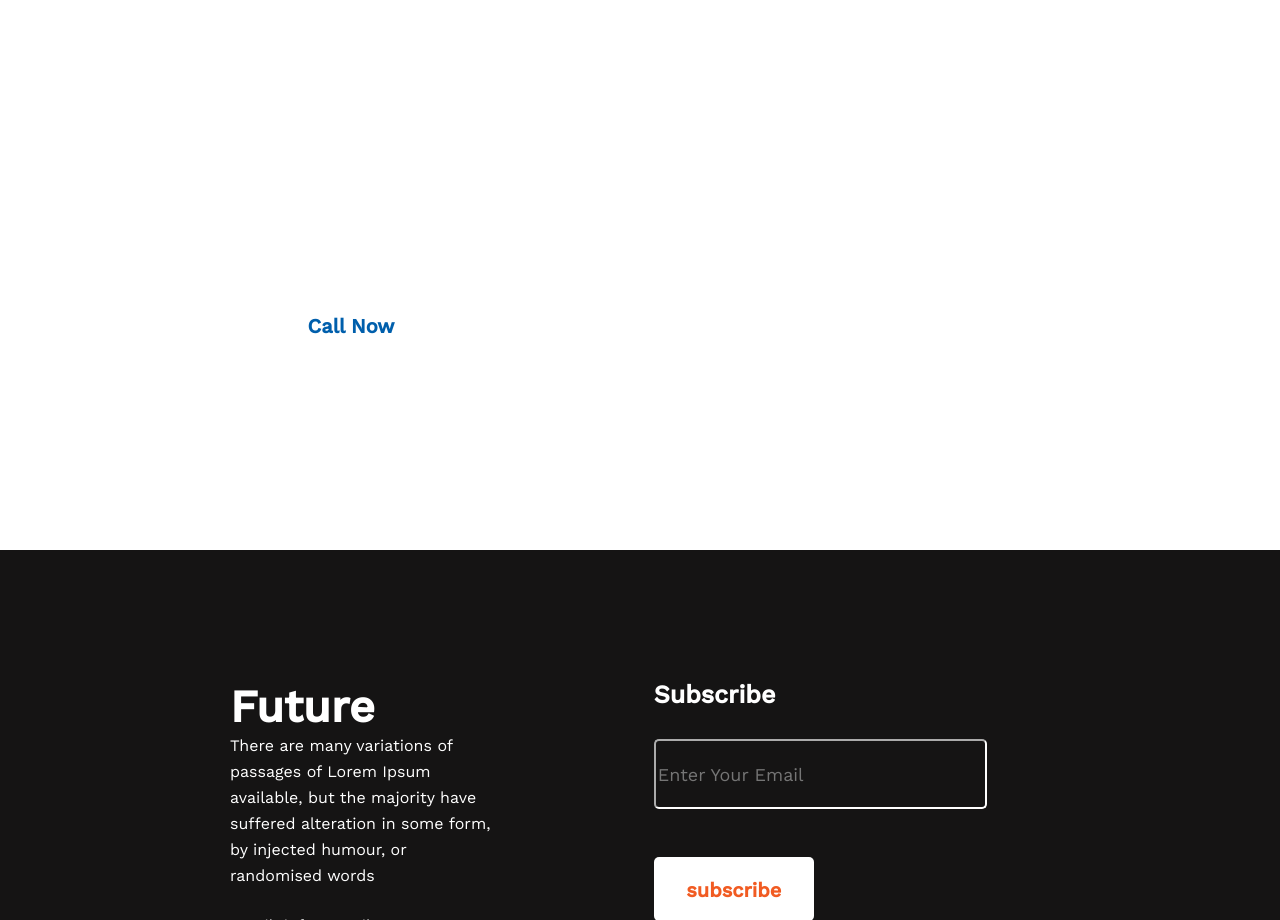
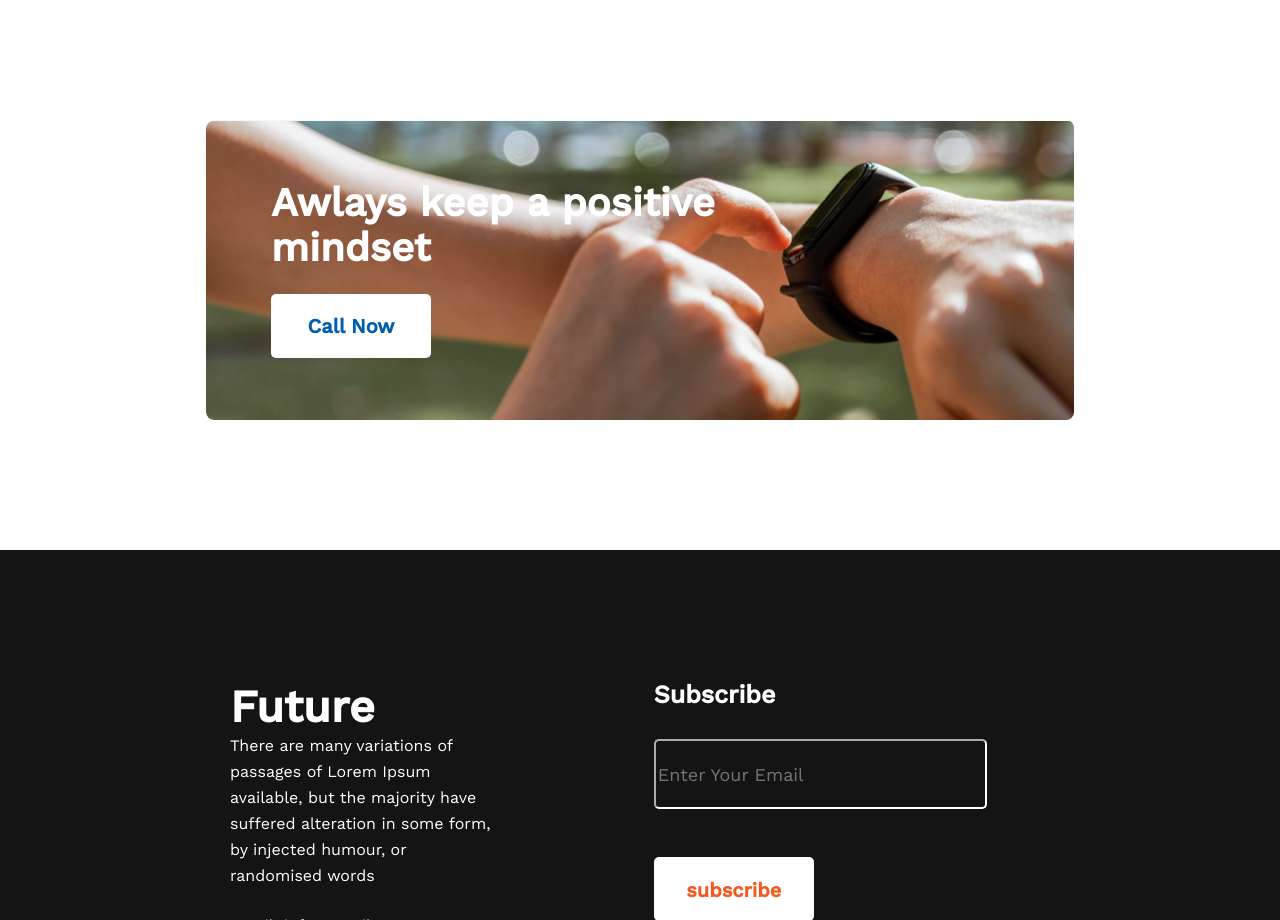
Before and after one commit to ArafatHossain403/newyear-newme, a plain HTML site: page index.html in a window 1280 px wide. Shown: the part 2020-2940 px from the top of the page. Drawn offline with nearby package versions, Linux system fonts and the light colour scheme.

Commit message:
fixed gradient part

```diff
--- a/style.css
+++ b/style.css
@@ -159,7 +159,6 @@ ul {
     background-image:
 linear-gradient(to left,rgba(0, 95, 172, 0), rgba(19, 21, 117, 0.04)),
 url("../images/watch.png");
-background-image: url("../images/gradient2 .png");
 background-size:100% 100%;
 height: 300px;
 background-size: cover;
```
